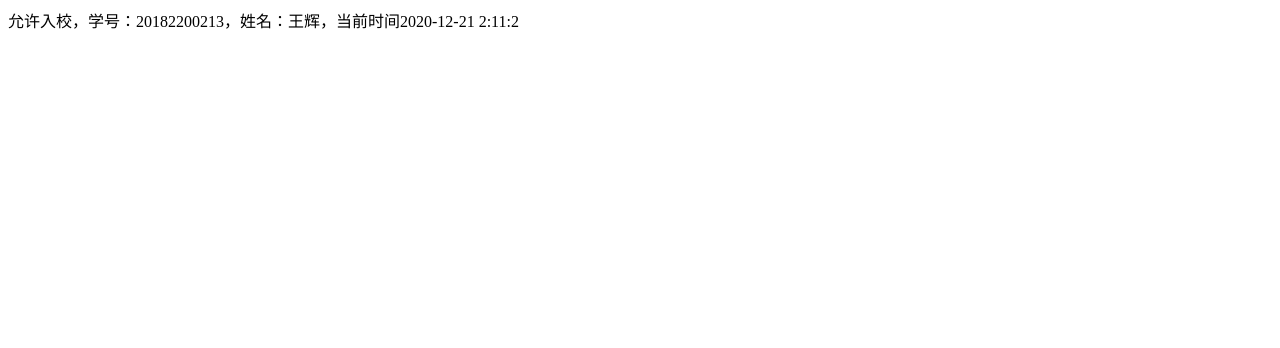
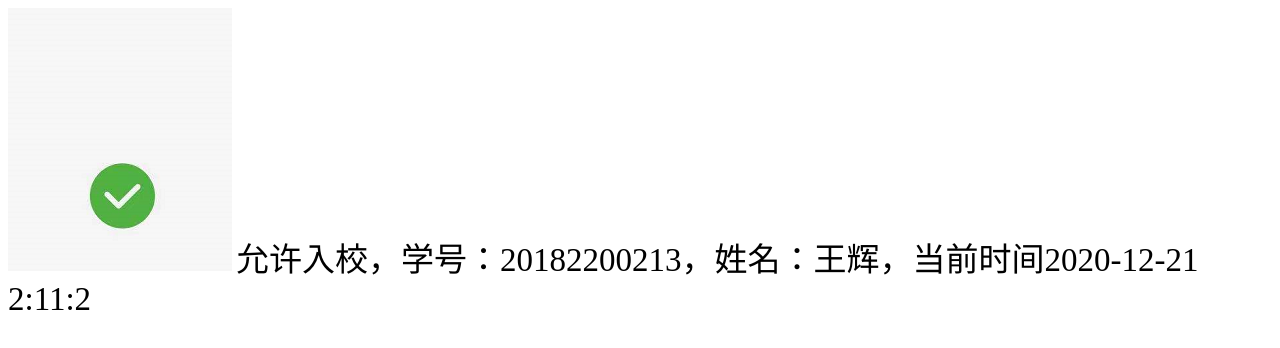
Before and after one commit to zhaoxianhao321/b.github.io, a plain HTML site: page index.html in a window 1280 px wide. Drawn offline with Linux system fonts and the light colour scheme.

Commit message:
Update index.html

```diff
--- a/index.html
+++ b/index.html
@@ -5,7 +5,8 @@
 <title>菜鸟教程(runoob.com)</title>
 </head>
 <body>
-  <span>允许入校，学号：20182200213，姓名：王辉，当前时间</span><span id="aa"></span>
+  <img src="./1608516380(1).png"/>
+  <span style="    font-size: 33px;">允许入校，学号：20182200213，姓名：王辉，当前时间</span><span id="aa" style="    font-size: 33px;"></span>
 <script>
 var curr_time = new Date();
 var strDate = 2020+"-";
```
